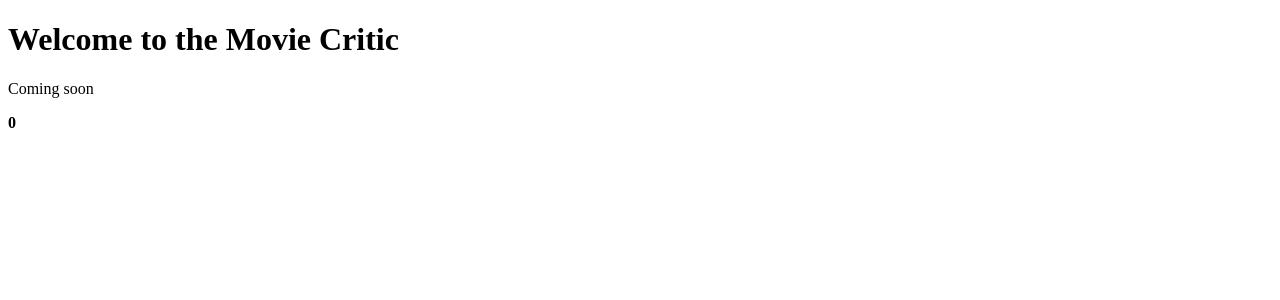
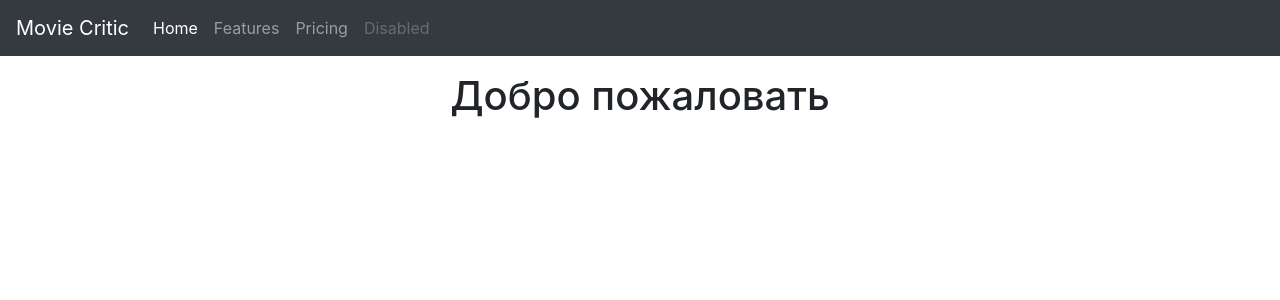
Before and after one commit to cci-courses/symfony, a Symfony app: template templates/home/homepage.html.twig in a window 1280 px wide. Shown: the top 300 px of the page. Run offline with Twig, Linux system fonts and the light colour scheme; the template is opened without the code that fills it, so the values that code supplies are empty; some libraries are stand-ins or nearby versions.

```diff
--- a/composer.json
+++ b/composer.json
@@ -5,6 +5,7 @@
         "php": "^7.2.5",
         "ext-ctype": "*",
         "ext-iconv": "*",
+        "erusev/parsedown": "^1.7",
         "sensio/framework-extra-bundle": "^5.5",
         "sensiolabs/security-checker": "^6.0",
         "symfony/asset": "5.1.*",
@@ -17,6 +18,7 @@
         "symfony/stopwatch": "5.1.*",
         "symfony/twig-bundle": "5.1.*",
         "symfony/var-dumper": "5.1.*",
+        "symfony/web-profiler-bundle": "5.1.*",
         "symfony/yaml": "5.1.*",
         "twig/extra-bundle": "^2.12|^3.0",
         "twig/twig": "^2.12|^3.0"
--- a/config/bundles.php
+++ b/config/bundles.php
@@ -7,4 +7,5 @@ return [
     Twig\Extra\TwigExtraBundle\TwigExtraBundle::class => ['all' => true],
     Symfony\Bundle\MonologBundle\MonologBundle::class => ['all' => true],
     Symfony\Bundle\DebugBundle\DebugBundle::class => ['dev' => true, 'test' => true],
+    Symfony\Bundle\WebProfilerBundle\WebProfilerBundle::class => ['dev' => true, 'test' => true],
 ];
--- /dev/null
+++ b/public/css/homepage.css
@@ -0,0 +1,3 @@
+* {
+    background: red;
+}
--- a/templates/base.html.twig
+++ b/templates/base.html.twig
@@ -2,11 +2,45 @@
 <html>
 <head>
     <meta charset="UTF-8">
+    <meta name="viewport" content="width=device-width, initial-scale=1, shrink-to-fit=no">
     <title>{% block title %}Welcome!{% endblock %}</title>
-    {% block stylesheets %}{% endblock %}
+    {% block stylesheets %}
+        <link rel="stylesheet"
+              href="https://stackpath.bootstrapcdn.com/bootstrap/4.5.0/css/bootstrap.min.css"
+              integrity="sha384-9aIt2nRpC12Uk9gS9baDl411NQApFmC26EwAOH8WgZl5MYYxFfc+NcPb1dKGj7Sk"
+              crossorigin="anonymous">
+        <link rel="stylesheet" href="{{ asset('css/app.css') }}">
+    {% endblock %}
 </head>
 <body>
-{% block body %}{% endblock %}
-{% block javascripts %}{% endblock %}
+<nav class="navbar navbar-expand-lg navbar-dark bg-dark">
+    <a class="navbar-brand" href="#">Movie Critic</a>
+    <button class="navbar-toggler" type="button" data-toggle="collapse" data-target="#navbarNavAltMarkup" aria-controls="navbarNavAltMarkup" aria-expanded="false" aria-label="Toggle navigation">
+        <span class="navbar-toggler-icon"></span>
+    </button>
+    <div class="collapse navbar-collapse" id="navbarNavAltMarkup">
+        <div class="navbar-nav">
+            <a class="nav-item nav-link active" href="#">Home <span class="sr-only">(current)</span></a>
+            <a class="nav-item nav-link" href="#">Features</a>
+            <a class="nav-item nav-link" href="#">Pricing</a>
+            <a class="nav-item nav-link disabled" href="#" tabindex="-1" aria-disabled="true">Disabled</a>
+        </div>
+    </div>
+</nav>
+<div class="container">
+    {% block body %}{% endblock %}
+</div>
+
+{% block javascripts %}
+    <script src="https://code.jquery.com/jquery-3.5.1.slim.min.js"
+            integrity="sha384-DfXdz2htPH0lsSSs5nCTpuj/zy4C+OGpamoFVy38MVBnE+IbbVYUew+OrCXaRkfj"
+            crossorigin="anonymous"></script>
+    <script src="https://cdn.jsdelivr.net/npm/popper.js@1.16.0/dist/umd/popper.min.js"
+            integrity="sha384-Q6E9RHvbIyZFJoft+2mJbHaEWldlvI9IOYy5n3zV9zzTtmI3UksdQRVvoxMfooAo"
+            crossorigin="anonymous"></script>
+    <script src="https://stackpath.bootstrapcdn.com/bootstrap/4.5.0/js/bootstrap.min.js"
+            integrity="sha384-OgVRvuATP1z7JjHLkuOU7Xw704+h835Lr+6QL9UvYjZE3Ipu6Tp75j7Bh/kR0JKI"
+            crossorigin="anonymous"></script>
+{% endblock %}
 </body>
 </html>
--- a/templates/home/homepage.html.twig
+++ b/templates/home/homepage.html.twig
@@ -1,18 +1,25 @@
 {% extends 'base.html.twig' %}
 
-
 {% block title %}
-    Демо
+    Добро пожаловать
 {% endblock %}
 
 {% block body %}
-    <h1>Welcome to the Movie Critic</h1>
-    <p>Coming soon</p>
-
-    <p><strong>{{ top_movies|length }}</strong></p>
-    <ul>
-        {% for key,movie in top_movies %}
-            <li>{{ movie }} ({{ key }})</li>
+    <h1 align="center" class="mt-3">Добро пожаловать</h1>
+    <div class="row">
+        {% for movie in topMovies %}
+            <div class="col-6 col-md-4">
+                <div class="card">
+                    <img src="{{ asset(movie.image) }}" class="card-img-top" alt="{{ movie.name }}">
+                    <div class="card-body">
+                        <h5 class="card-title">{{ movie.name }}</h5>
+                        <p class="card-text">{{ (movie.description|length >= 75
+                            ? movie.description|slice(0, 75)~'...'
+                            : movie.description)|raw }}</p>
+                        <a href="#" class="btn btn-primary">Открыть</a>
+                    </div>
+                </div>
+            </div>
         {% endfor %}
-    </ul>
+    </div>
 {% endblock %}
```
Also changed, not shown: config/routes/dev/web_profiler.yaml (added, +7 -0 lines), src/Controller/HomeController.php (+32 -7 lines), public/images/1.jpeg (renamed from public/images/shawshank.jpeg), public/images/2.jpeg (renamed from public/images/greenMile.jpeg), public/images/3.jpeg (added), 4 other files.
